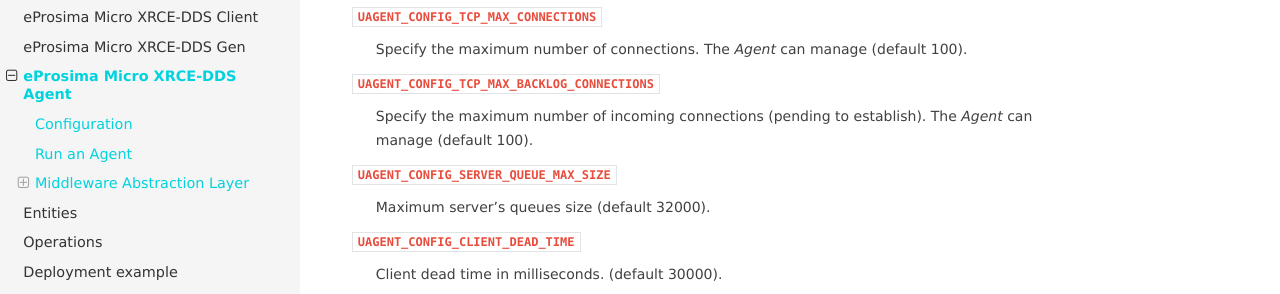
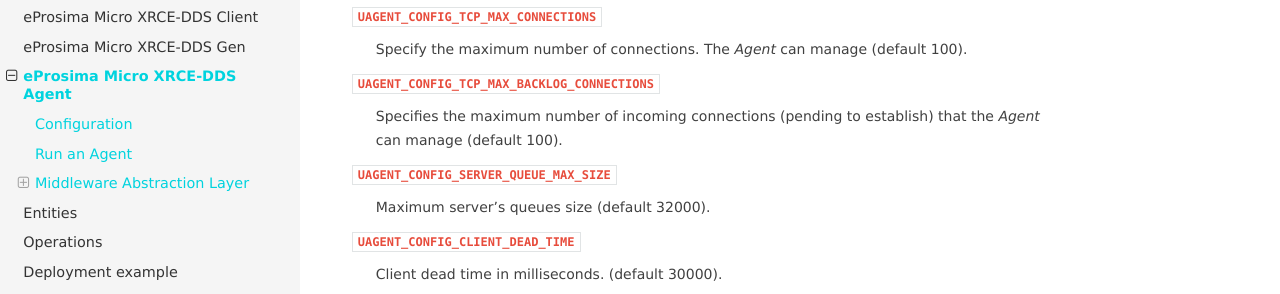
Before and after one commit to eProsima/Micro-XRCE-DDS-docs, a Sphinx documentation site: the page built from docs/agent.rst, in a window 1280 px wide and 900 px high, scrolled down 603 px. Shown: the part 152-446 px from the top of the window. Built offline with Sphinx 7.4.7 and the Read the Docs theme 2.0.0, drawn with Linux system fonts in a browser that asks for light colours.

Commit message:
Update docs/agent.rst
Co-authored-by: FranFin <58737168+FranFin@users.noreply.github.com>

```diff
--- a/docs/agent.rst
+++ b/docs/agent.rst
@@ -31,7 +31,7 @@
     Specify the maximum number of connections. The *Agent* can manage (default 100).
 
 ``UAGENT_CONFIG_TCP_MAX_BACKLOG_CONNECTIONS``
-    Specify the maximum number of incoming connections (pending to establish). The *Agent* can manage (default 100).
+    Specifies the maximum number of incoming connections (pending to establish) that the *Agent* can manage (default 100).
 
 ``UAGENT_CONFIG_SERVER_QUEUE_MAX_SIZE``
     Maximum server's queues size (default 32000).
```
